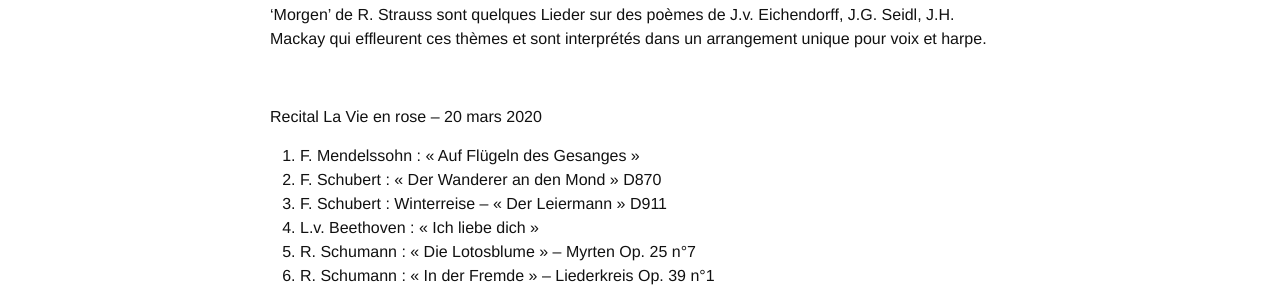
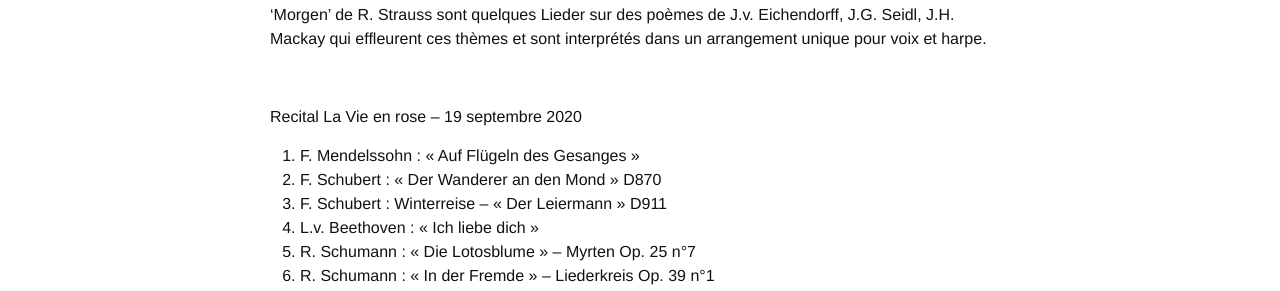
Before and after one commit to annesophie-sevens/annesophie-sevens.github.io, a Jekyll site: the page built from anka-fr.md, in a window 1280 px wide. Shown: the part 638-929 px from the top of the page. Built offline with Jekyll 4.4.1, drawn with Linux system fonts in a browser that asks for light colours; nearby versions of some CDN libraries.

Commit message:
Update anka-fr.md

```diff
--- a/anka-fr.md
+++ b/anka-fr.md
@@ -17,7 +17,7 @@ Le Duo An-Ka, formé par la soprano Anne-Sophie Sevens et l’harpiste Karen Pee
 &nbsp;
 
 
-Recital La Vie en rose – 20 mars 2020
+Recital La Vie en rose – 19 septembre 2020
 
 1. F. Mendelssohn : « Auf Flügeln des Gesanges »
 2. F. Schubert : « Der Wanderer an den Mond » D870
```
